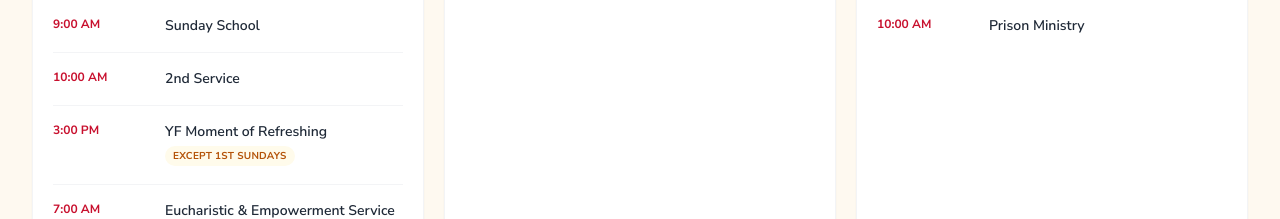
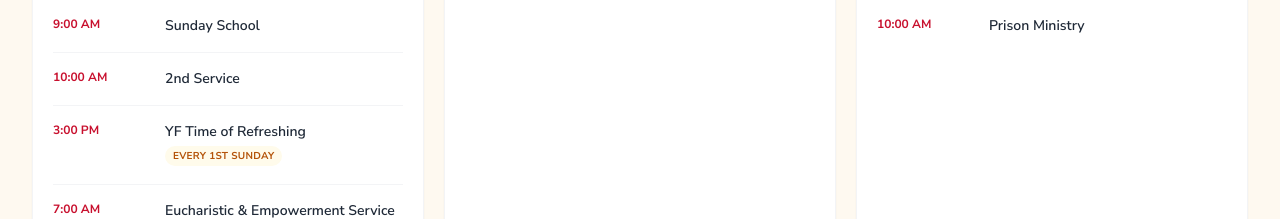
Before and after one commit to Gokoro-17/mcn-diocese-website, a React (Vite) app: page / in a window 1280 px wide. Shown: the part 1762-1981 px from the top of the page. Built offline with nearby package versions, Linux system fonts and the light colour scheme; no server answers; the database is empty; the HTML template or start-up script is replaced by a standard one; a web font is replaced by a local one.

Commit message:
Correct youth fellowship weekly activity

```diff
--- a/src/data/churchData.ts
+++ b/src/data/churchData.ts
@@ -39,7 +39,7 @@ export const weeklyActivities = [
       { time: "7:00 AM", name: "1st Service" },
       { time: "9:00 AM", name: "Sunday School" },
       { time: "10:00 AM", name: "2nd Service" },
-      { time: "3:00 PM", name: "YF Moment of Refreshing", note: "Except 1st Sundays" },
+      { time: "3:00 PM", name: "YF Time of Refreshing", note: "Every 1st Sunday" },
       { time: "7:00 AM", name: "Eucharistic & Empowerment Service", note: "Every 1st Sunday" },
     ],
   },
```
